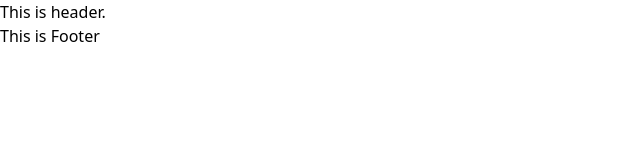
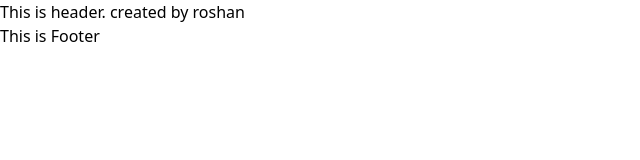
Before and after one commit to 7070sumit/Doctor-Appointment, a React (Vite) app in the folder Frontend/: page / in a window 1280 px wide. Shown: the top 160 px of the page, without its empty margins (0-640 px from the left). Built offline with nearby package versions, Linux system fonts and the light colour scheme.

Commit message:
modified header testing

```diff
--- a/Frontend/src/Components/Header/Header.jsx
+++ b/Frontend/src/Components/Header/Header.jsx
@@ -3,7 +3,7 @@ import React from 'react'
 function Header() {
   return (
     <div>
-      <h1>This is header.</h1>
+      <h1>This is header. created by roshan</h1>
     </div>
   )
 }
```
